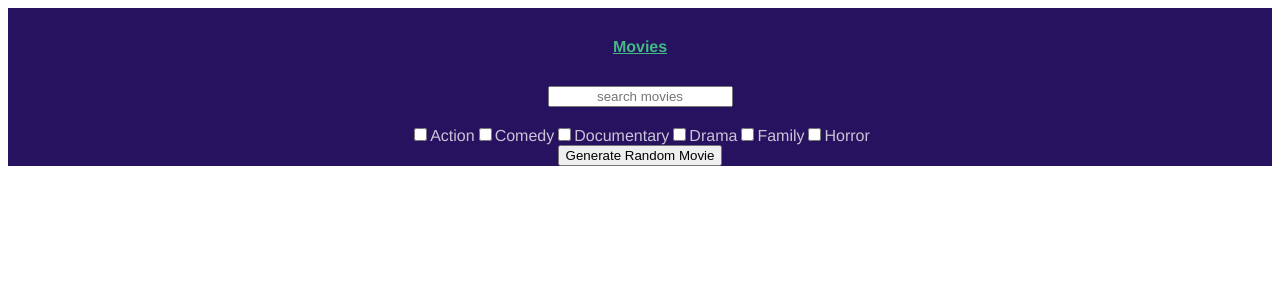
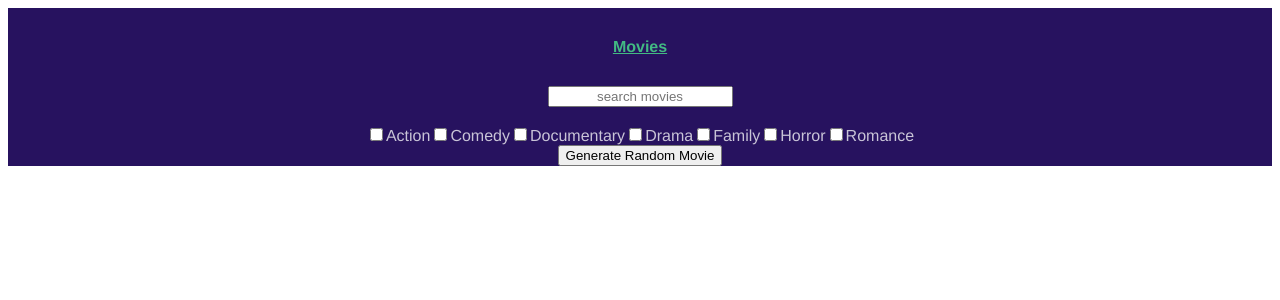
Before and after one commit to kielarneson/random-movie-app, a Vue app: page / in a window 1280 px wide. Shown: the top 300 px of the page. Built offline with nearby package versions, Linux system fonts and the light colour scheme.

Commit message:
Added logic to show random romance movie

```diff
--- a/src/views/Home.vue
+++ b/src/views/Home.vue
@@ -22,6 +22,8 @@
       <label for="checkbox">Family</label>
       <input type="checkbox" id="checkbox-family" v-model="horror" />
       <label for="checkbox">Horror</label>
+      <input type="checkbox" id="checkbox-family" v-model="romance" />
+      <label for="checkbox">Romance</label>
     </div>
 
     <div class="movie-show">
@@ -82,6 +84,7 @@ export default {
       drama: false,
       family: false,
       horror: false,
+      romance: false,
     };
   },
   created: function () {},
@@ -195,6 +198,11 @@ export default {
           console.log("Random Horror", response);
           this.randomMovieData = response.data;
         });
+      } else if (this.romance === true) {
+        axios.get("/romances").then((response) => {
+          console.log("Random Romance", response);
+          this.randomMovieData = response.data;
+        });
       } else {
         axios.get("/movies").then((response) => {
           console.log("Random movie", response);
```
